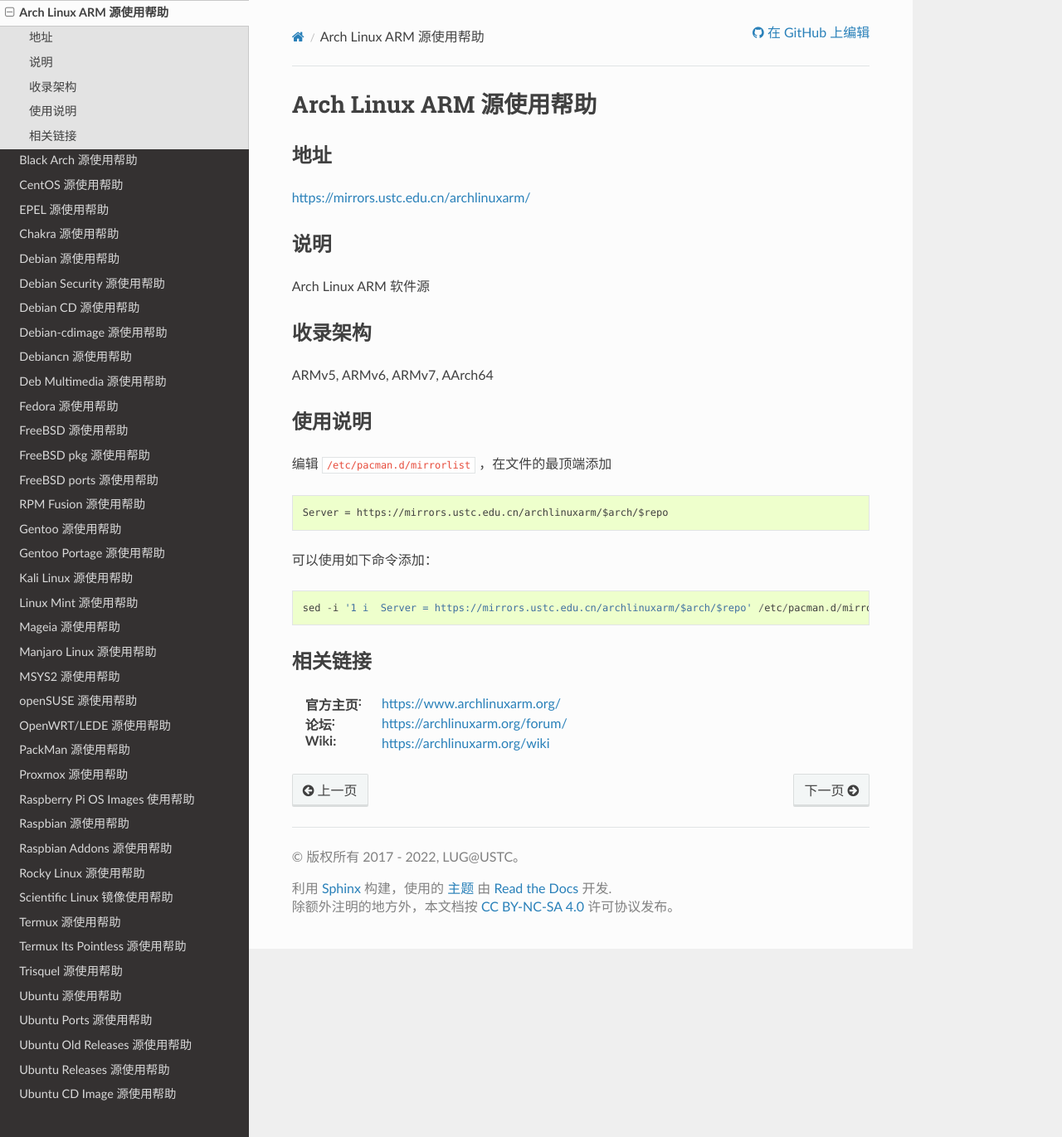
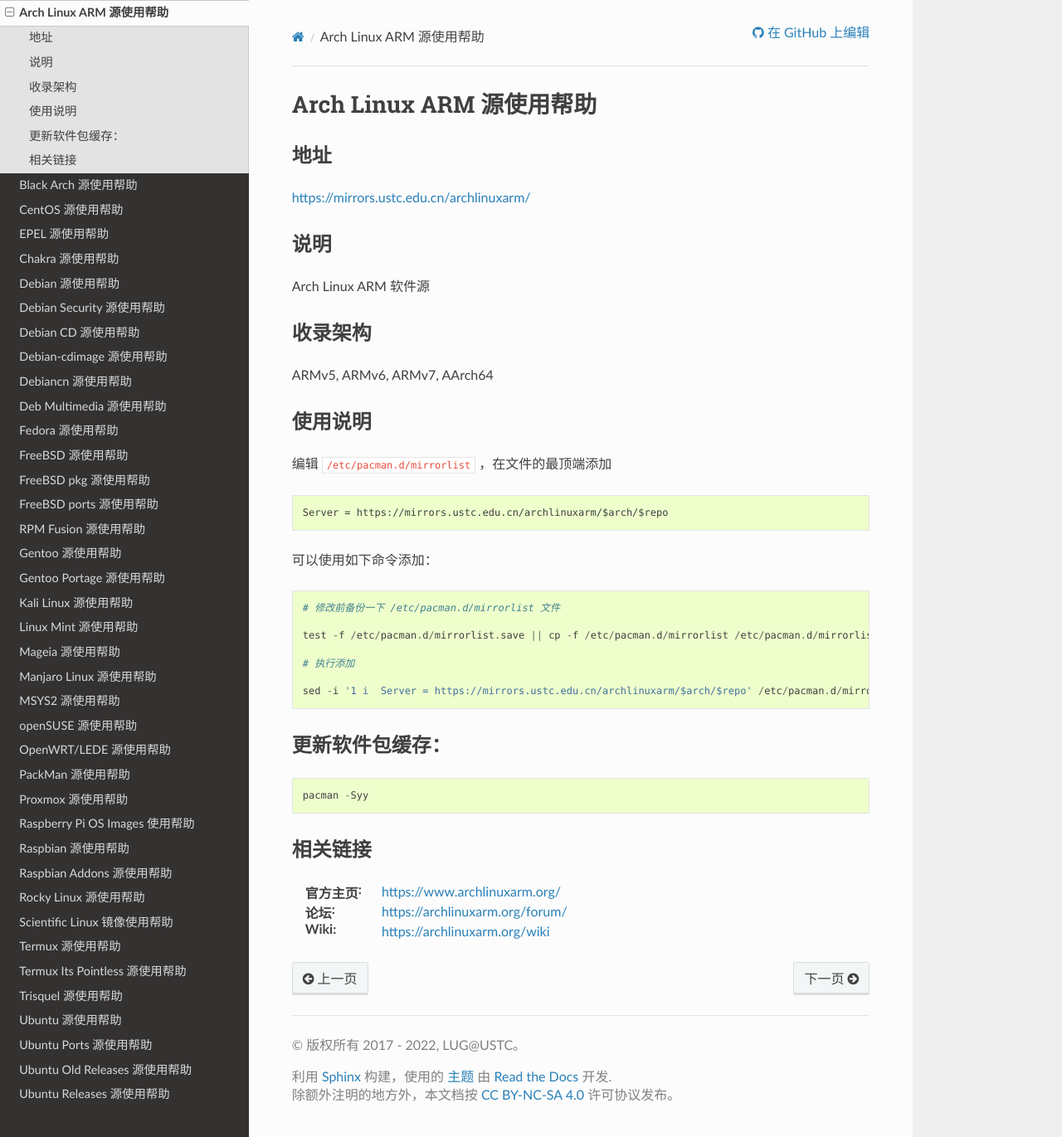
Before and after one commit to ustclug/mirrorhelp, a Sphinx documentation site: the page built from source/archlinuxarm.rst, in a window 1280 px wide and 1371 px high. Shown: the whole window at 83% size. Built offline with Sphinx 7.4.7 and the Read the Docs theme 2.0.0, drawn with Linux system fonts in a browser that asks for light colours; pages that are not in the unit, such as notebooks, are missing from menus.

Commit message:
修改archlinux 添加源的命令

```diff
--- a/source/archlinuxarm.rst
+++ b/source/archlinuxarm.rst
@@ -30,7 +30,21 @@
 
 ::
 
+    # 修改前备份一下 /etc/pacman.d/mirrorlist 文件
+
+    test -f /etc/pacman.d/mirrorlist.save || cp -f /etc/pacman.d/mirrorlist /etc/pacman.d/mirrorlist.save
+
+    # 执行添加
+
     sed -i '1 i  Server = https://mirrors.ustc.edu.cn/archlinuxarm/$arch/$repo' /etc/pacman.d/mirrorlist
+
+
+更新软件包缓存：
+================
+
+::
+
+    pacman -Syy
 
 相关链接
 ========
```
Also changed, not shown: source/archlinux.rst (+15 -0 lines), source/archlinuxcn.rst (+12 -0 lines).
